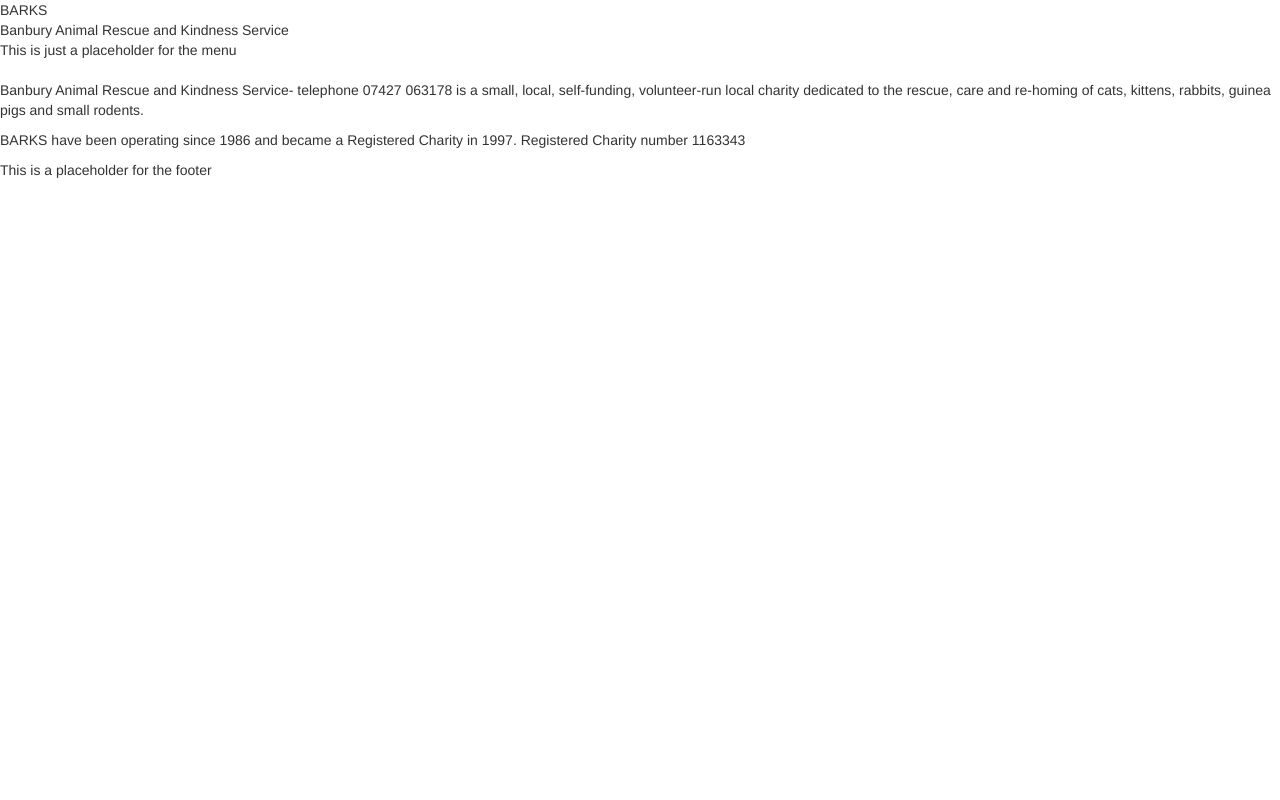
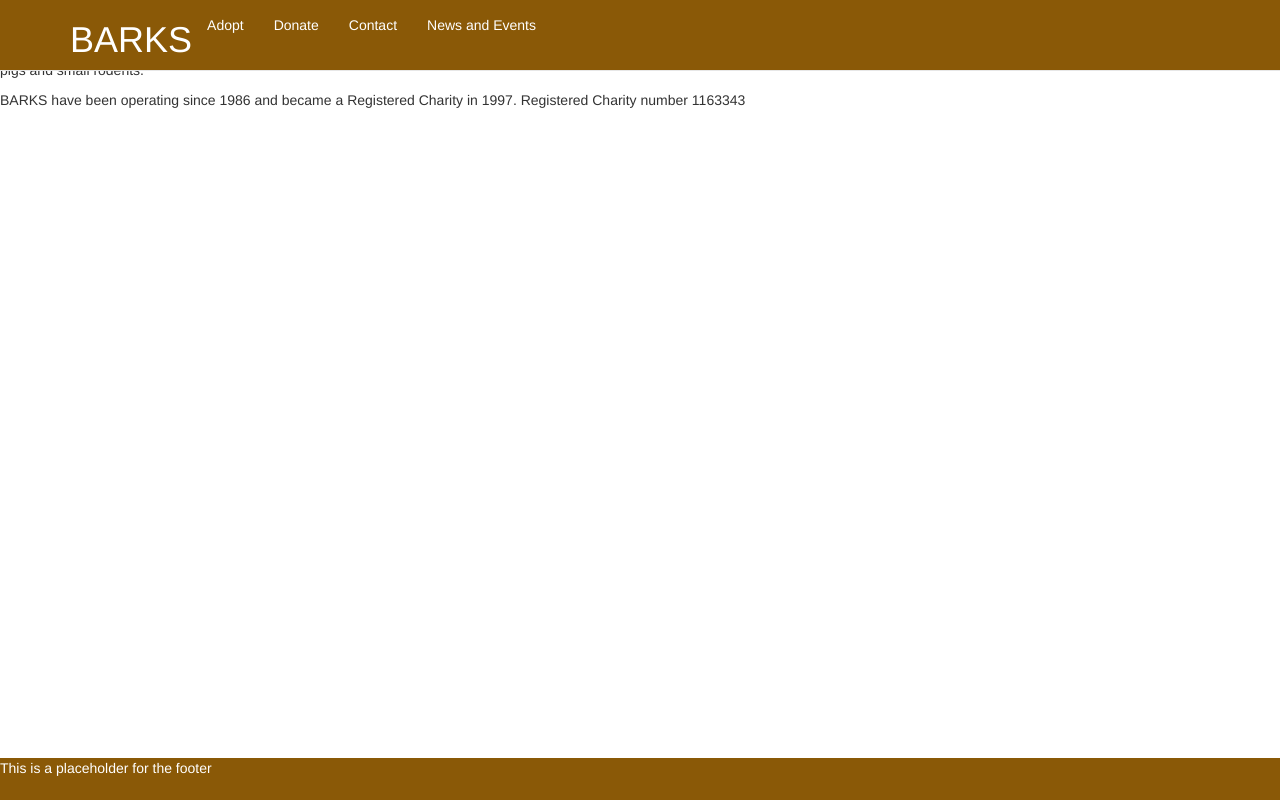
Before and after one commit to Donutttt/barks_test_django, a Django app: page / in a window 1280 px wide. Run offline with Django 3.2, Linux system fonts and the light colour scheme; parts of the project's set-up code (start-up, migrations or seed data) failed here and were passed over; some libraries are stand-ins or nearby versions.

Commit message:
added some styling

```diff
--- a/barks/templates/base.html
+++ b/barks/templates/base.html
@@ -8,14 +8,19 @@
             <title>BARKS</title>
         {% endif %}
         <link href="https://maxcdn.bootstrapcdn.com/bootstrap/3.3.7/css/bootstrap.min.css" rel="stylesheet">
+
+        {% load static %}
+        <link rel="stylesheet" href="{% static 'styles.css' %}">
     </head>
     <body>
             {% include 'header.html' %}
 
             <h1>{{ title }}</h1>
 
-            {% block content %}
-            {% endblock %}
+            <div class="main-content">
+                {% block content %}
+                {% endblock %}
+            </div>
 
             {% include 'footer.html' %}
     </body>
--- a/barks/templates/footer.html
+++ b/barks/templates/footer.html
@@ -1,3 +1,3 @@
-<div class="footer">
+<footer class="footer">
     This is a placeholder for the footer
-</div>
+</footer>
--- a/barks/templates/header.html
+++ b/barks/templates/header.html
@@ -1,9 +1,20 @@
 <div class="header">
 
-    <div class="header-wrapper">
-            <div class="title">BARKS</div>
-            <div class="subtitle">Banbury Animal Rescue and Kindness Service</div>
-    </div>
+    <nav class="navbar navbar-default navbar-fixed-top">
+        <div class="container">
+            <div class="navbar-header">
+                <div class="title">
+                    <h1>BARKS</h1>
+                </div>
+            </div>
+            <ul class="nav navbar-nav">
+                <li><a href="/animals">Adopt</a></li>
+                <li><a>Donate</a></li>
+                <li><a>Contact</a></li>
+                <li><a>News and Events</a></li>
+            </ul>
+        </div>
+    </nav>
 
     <div class="menu-wrapper">
         {% include 'menu.html' %}
--- a/barks/urls.py
+++ b/barks/urls.py
@@ -8,5 +8,6 @@ urlpatterns = [
     url(r'^admin/', admin.site.urls),
     url(r'^$', views.index),
     url(r'^test$', views.test),
+    url(r'^animals$', views.animals),
     url(r'^animals_data$', views.animals_data),
 ]
--- /dev/null
+++ b/website/static/styles.css
@@ -0,0 +1,30 @@
+/*
+ *
+#8A5907 brown
+#1C1160
+#055946
+ * */
+
+
+footer{
+    height: 3em;
+    width: 100%;
+    background-color: #8A5907;
+    color: white;
+
+    position: absolute;
+    bottom: 0;
+}
+
+nav.navbar-default{
+    background-color: #8A5907;
+    color: white;
+}
+
+.navbar-default .navbar-nav>li>a{
+    color: white;
+}
+
+body{
+    margin-bottom: 3em;
+}
--- a/website/views.py
+++ b/website/views.py
@@ -1,31 +1,30 @@
 from django.shortcuts import render
 from django.http import Http404, HttpResponse, JsonResponse
+from django.forms import ModelForm
+from website.models import Animal
 
 import json
 
 from website.models import Animal
 
 def index(request):
-
-
     return render(request, 'website/index.html', {})
 
 
+
 def animals_data(request):
-
-    animals = Animal.objects.filter().values('name', 'description', 'age')
+    animals = Animal.objects.filter().values('name', 'description', 'age', 'type')
 
     dataDict = {
         "animals": animals,
     }
 
-
     return JsonResponse(list(animals), safe=False)
 
-
+def animals(request):
+    return render(request, 'website/animals.html', {})
 
 
 
 def test(request):
-
     return HttpResponse("test reached return")
```
Also changed, not shown: 10 other files.
